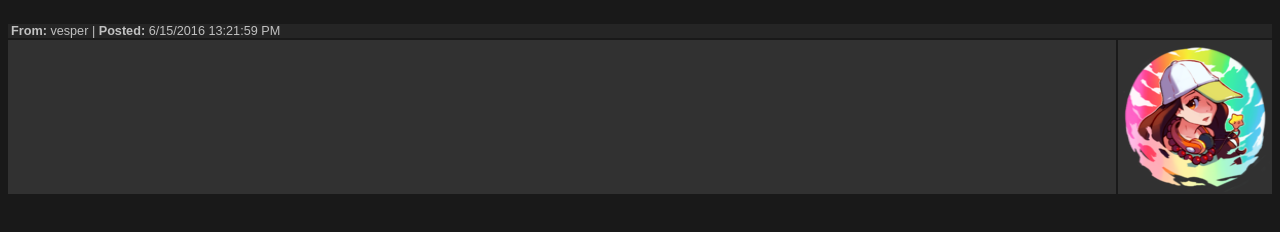
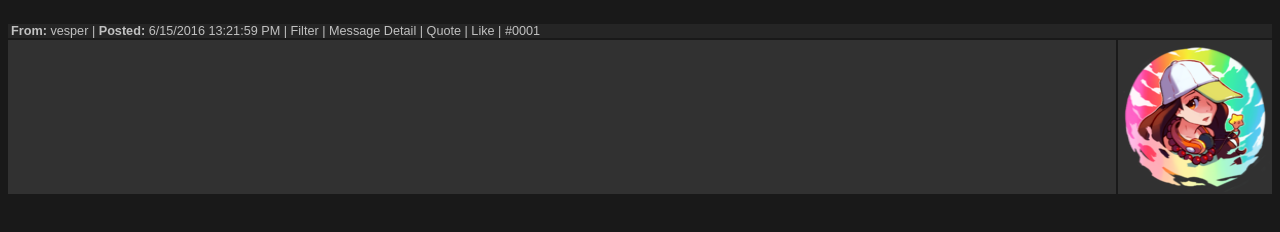
Before and after one commit to sonicmax/VaaS, a plain HTML site: page index.html in a window 1280 px wide. Drawn offline with Linux system fonts and the light colour scheme; no server answers.

Commit message:
I've REALLY spent too much time using xml

```diff
--- a/index.html
+++ b/index.html
@@ -9,7 +9,7 @@
 
 <br>
 <div class="message-container">
-    <div class="message-top"><b>From:</b> vesper | <b>Posted:</b> <span id="timestamp"></> | Filter | Message Detail | Quote | Like | #0001</div>
+    <div class="message-top"><b>From:</b> vesper | <b>Posted:</b> <span id="timestamp"></span> | Filter | Message Detail | Quote | Like | #0001</div>
     <table class="message-body">
         <tbody>
             <tr>
```
